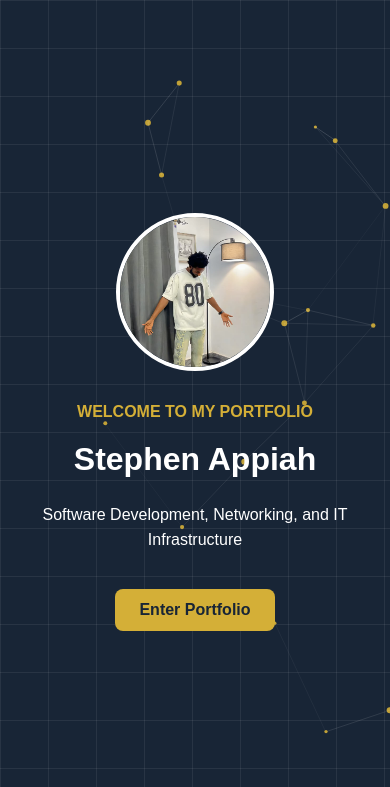
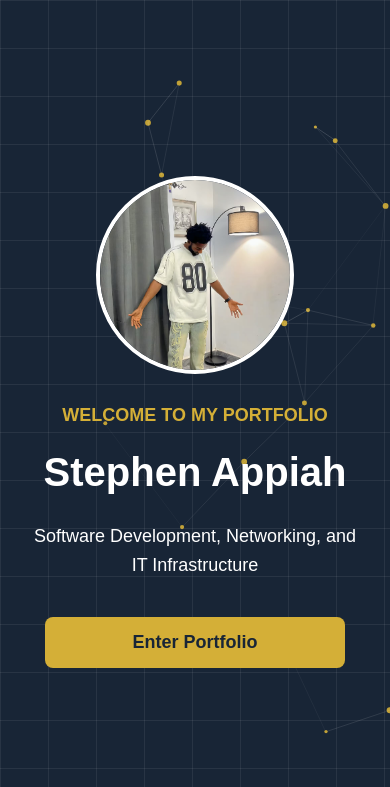
Before and after one commit to Yarobest/Yarobest.github.io, a plain HTML site: page index.html in a window 390 px wide. Shown: the top 787 px of the page. Drawn offline with Linux system fonts and the light colour scheme.

Commit message:
Improve mobile splash layout

```diff
--- a/style.css
+++ b/style.css
@@ -76,6 +76,7 @@ body::after {
     max-width: 520px;
     position: relative;
     z-index: 1;
+    width: 100%;
 }
 
 .splash-photo {
@@ -97,6 +98,7 @@ body::after {
 .splash-content h1 {
     margin: 10px 0;
     color: white;
+    font-size: 44px;
 }
 
 .splash-content button {
@@ -282,6 +284,34 @@ nav a:hover {
         padding: 14px;
     }
 
+    .splash-page {
+        padding: 28px;
+    }
+
+    .splash-photo {
+        width: 190px;
+        height: 190px;
+    }
+
+    .splash-label {
+        font-size: 17px;
+    }
+
+    .splash-content h1 {
+        font-size: 40px;
+    }
+
+    .splash-content p {
+        font-size: 18px;
+    }
+
+    .splash-content button {
+        width: 100%;
+        max-width: 300px;
+        padding: 15px 24px;
+        font-size: 18px;
+    }
+
     nav ul {
         flex-wrap: wrap;
         gap: 12px;
```
